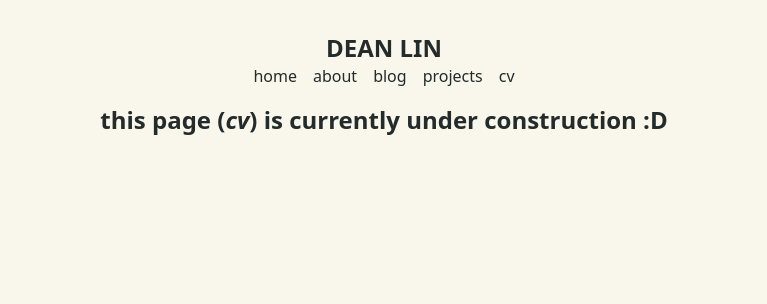
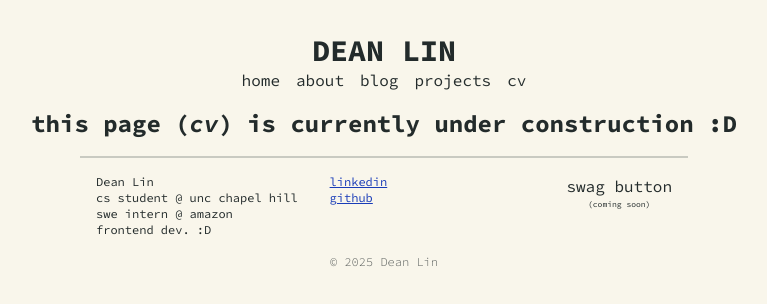
Before and after one commit to yuanyaolin13/yuanyaolin13.github.io, a React (Vite) app: page /cv in a window 1280 px wide. Shown: the top 304 px of the page, without its empty margins (256-1023 px from the left). Built offline with nearby package versions, Linux system fonts and the light colour scheme.

Commit message:
Creation of Footer and addition of font

```diff
--- a/src/App.css
+++ b/src/App.css
@@ -1,3 +1,4 @@
+@import url('https://fonts.googleapis.com/css2?family=Montserrat:ital,wght@0,100..900;1,100..900&family=Source+Code+Pro:ital,wght@0,200..900;1,200..900&family=Work+Sans:ital,wght@0,100..900;1,100..900&display=swap');
 @import "tailwindcss";
 
 #root {
@@ -6,4 +7,10 @@
   padding: 2rem;
   text-align: center;
   color: #232b2b;
+  font-family: "Source Code Pro", sans-serif;
 }
+
+h1 {
+    font-size: x-large;
+    font-weight: bold;
+}
--- a/src/App.tsx
+++ b/src/App.tsx
@@ -5,6 +5,7 @@ import './App.css';
 // Components
 import NavBar from './components/NavBar.tsx';
 import Hero from './components/Hero.tsx';
+import Footer from './components/Footer.tsx'
 
 
 function App() {
@@ -12,6 +13,7 @@ function App() {
     <div className="flex flex-col justify-center space-y-4 w-full">
         <NavBar />
         <Hero />
+        <Footer />
     </div>
   )
 }
--- /dev/null
+++ b/src/components/Footer.tsx
@@ -0,0 +1,48 @@
+import {Link} from "react-router-dom";
+
+function Footer() {
+    return (
+        <div className='flex flex-col items-center space-y-2 w-full'>
+            <div className='border-t-2 border-solid border-[rgba(58,69,69,0.25)] w-1/2'>
+                <div className='flex flex-row space-x-4 m-4'>
+                    <ul className='text-left pr-4'>
+                        <li className='text-xs'>
+                            Dean Lin
+                        </li>
+                        <li className='text-xs'>
+                            cs student @ unc chapel hill
+                        </li>
+                        <li className='text-xs'>
+                            swe intern @ amazon
+                        </li>
+                        <li className='text-xs'>
+                            frontend dev. :D
+                        </li>
+                    </ul>
+                    <ul className='text-left'>
+                        <li className='text-xs'>
+                            <Link className='text-blue-800 underline' to='https://www.linkedin.com/in/deanyylin/'>linkedin</Link>
+                        </li>
+                        <li className='text-xs'>
+                            <Link className='text-blue-800 underline' to='https://github.com/yuanyaolin13'>github</Link>
+
+                        </li>
+                    </ul>
+                    <div className='ml-auto flex flex-col items-center'>
+                        <div>
+                            swag button
+                        </div>
+                        <div className='text-[0.5rem]'>
+                            (coming soon)
+                        </div>
+                    </div>
+                </div>
+                <div className='text-xs font-light opacity-80'>
+                    © {new Date().getFullYear()} Dean Lin
+                </div>
+            </div>
+        </div>
+    );
+}
+
+export default Footer;
--- a/src/components/Home.tsx
+++ b/src/components/Home.tsx
@@ -1,9 +1,11 @@
 import 'react'
 
 function Home() {
-    return <div>
-        home
-    </div>
+    return (
+        <>
+            <h1>home page!</h1>
+        </>
+    );
 }
 
 export default Home;
--- a/src/components/NavBar.tsx
+++ b/src/components/NavBar.tsx
@@ -4,7 +4,9 @@ function NavBar() {
     return (
         <div className="w-full flex justify-center">
             <div className="w-full md:w-2/3">
-                <div className="text-2xl font-bold">DEAN LIN</div>
+                <Link to='https://www.linkedin.com/in/deanyylin/'>
+                    <div className="text-3xl font-bold">DEAN LIN</div>
+                </Link>
                 <ul className=' flex justify-center space-x-4'>
                     <li>
                         <Link to='/'>home</Link>
--- a/src/components/WIP.tsx
+++ b/src/components/WIP.tsx
@@ -1,13 +1,10 @@
 import { useLocation } from 'react-router-dom';
 
 function WIP() {
-    const currentTab = useLocation().pathname === '/' ? 'home' :
-        location.pathname.replace(/^\/+|\/+$/g, '');
+    const currentTab = useLocation().pathname.replace(/^\/+|\/+$/g, '');
 
     return (
-        <>
-            <div className="text-2xl font-bold">this page (<span className="italic">{currentTab}</span>) is currently under construction :D</div>
-        </>
+        <div className="text-2xl font-bold">this page (<span className="italic">{currentTab}</span>) is currently under construction :D</div>
     );
 }
 
```
